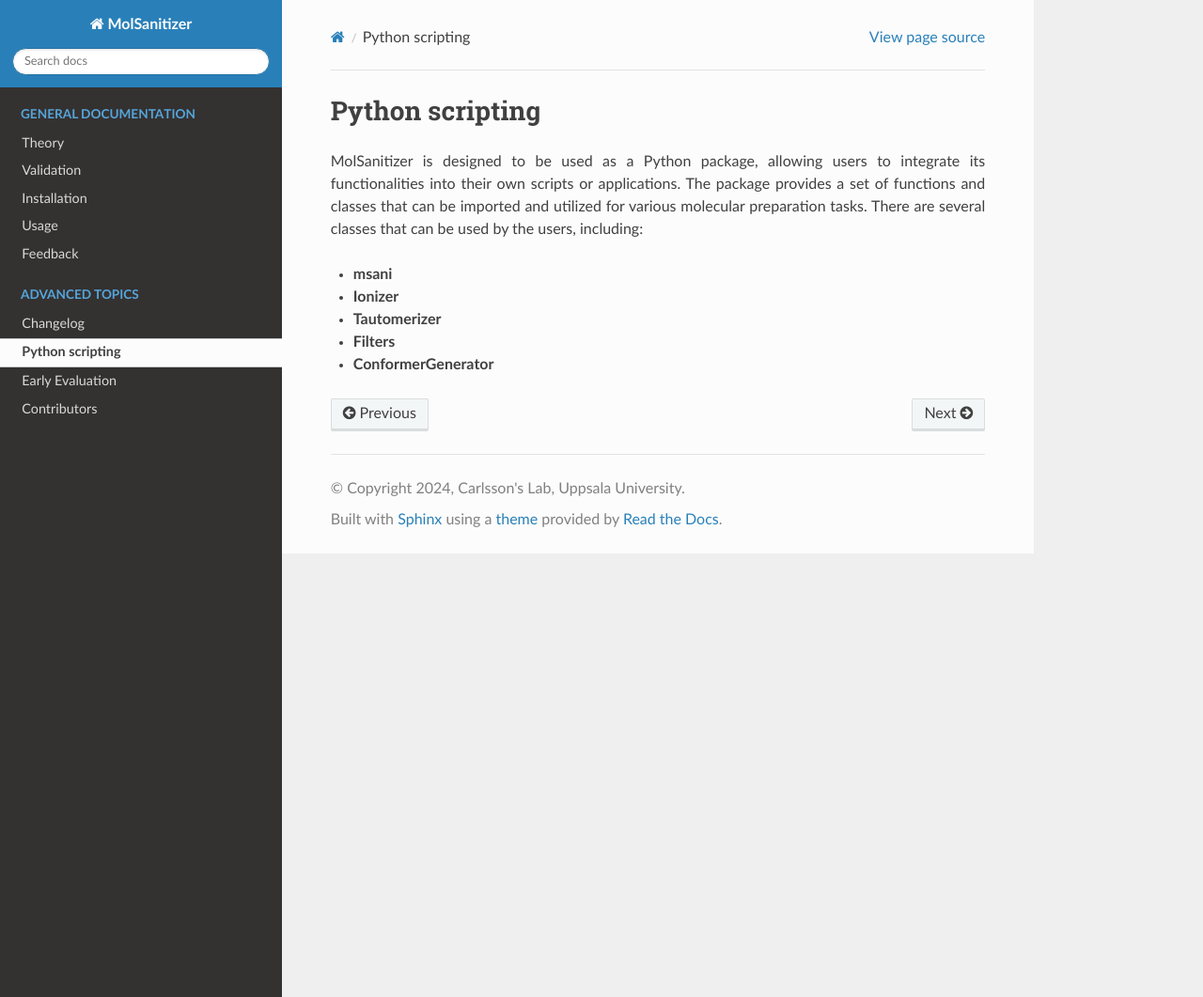
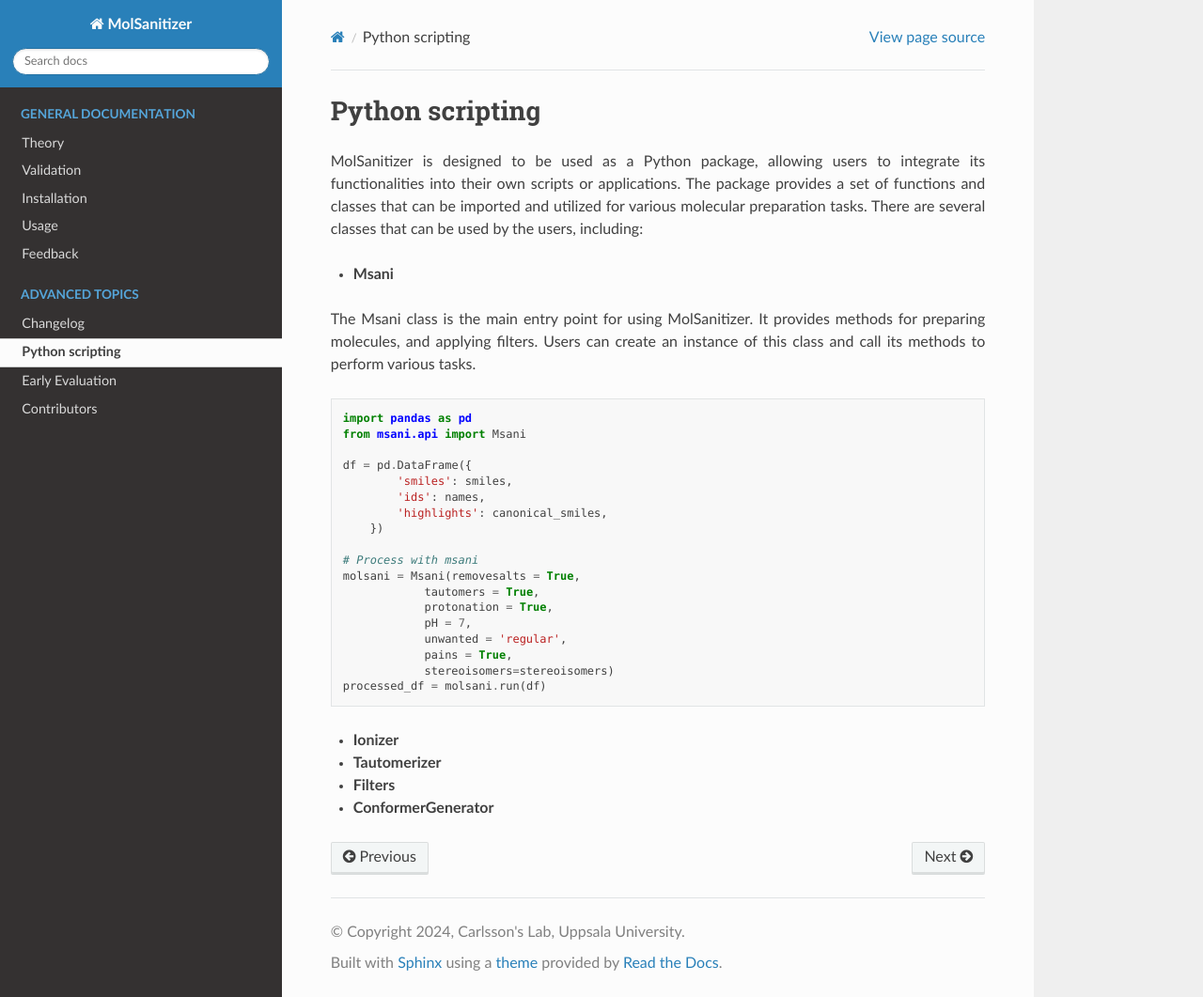
Before and after one commit to phonglam3103/msani-readthedocs, a Sphinx documentation site: the page built from docs/source/python.rst, in a window 1280 px wide and 1061 px high. Shown: the whole window at 94% size. Built offline with Sphinx 7.4.7 and the Read the Docs theme 3.1.0, drawn with Linux system fonts in a browser that asks for light colours; formulas are drawn with MathJax 3.

Commit message:
Updated the Msani class

```diff
--- a/docs/source/python.rst
+++ b/docs/source/python.rst
@@ -4,7 +4,30 @@
 
 MolSanitizer is designed to be used as a Python package, allowing users to integrate its functionalities into their own scripts or applications. The package provides a set of functions and classes that can be imported and utilized for various molecular preparation tasks. There are several classes that can be used by the users, including:
 
-- **msani**
+- **Msani**
+
+The Msani class is the main entry point for using MolSanitizer. It provides methods for preparing molecules, and applying filters. Users can create an instance of this class and call its methods to perform various tasks.
+
+.. code-block:: python
+
+    import pandas as pd
+    from msani.api import Msani
+
+    df = pd.DataFrame({
+            'smiles': smiles,
+            'ids': names,
+            'highlights': canonical_smiles,
+        })
+
+    # Process with msani
+    molsani = Msani(removesalts = True,
+                tautomers = True,
+                protonation = True,
+                pH = 7,
+                unwanted = 'regular',
+                pains = True,
+                stereoisomers=stereoisomers)
+    processed_df = molsani.run(df)
 
 - **Ionizer**
 
```
